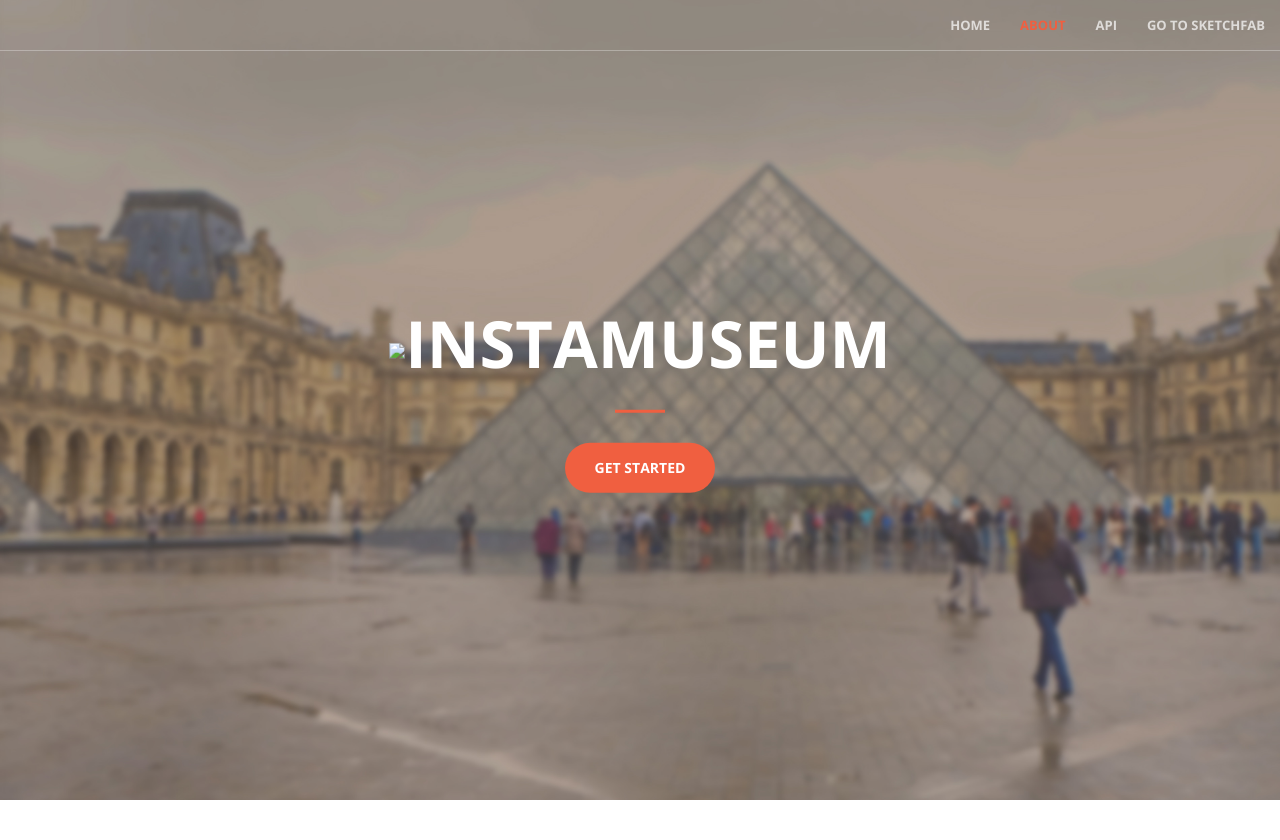
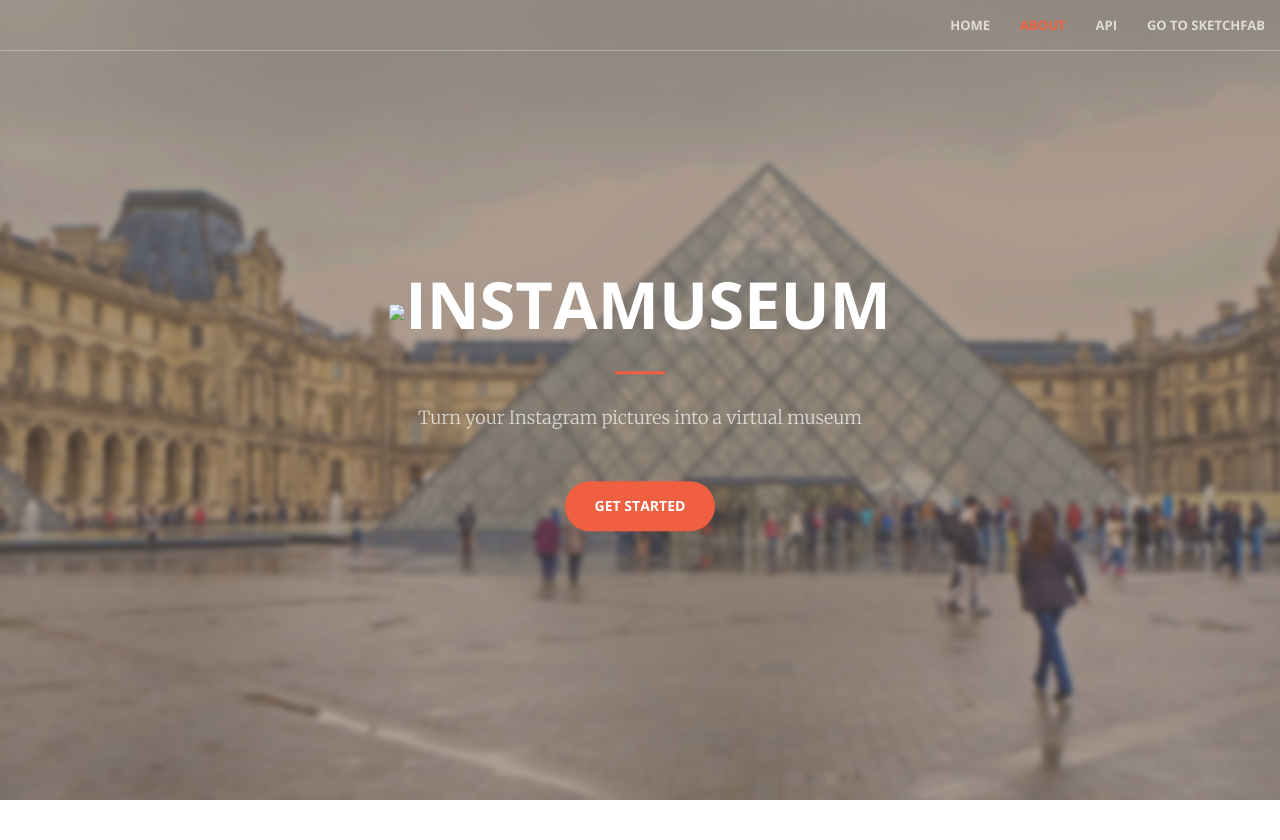
Before and after one commit to sylvinus/imgfab, a Flask app: template templates/instamuseum/index.html in a window 1280 px wide; the page is wider, and only the part inside the window is pictured. Shown: the top 840 px of that part. Run offline with Flask 2, Linux system fonts and the light colour scheme; the template is opened without the code that fills it: most values are stand-ins (such as "Sample title", 1, 10 or a date in 2020); some libraries are stand-ins or nearby versions.

Commit message:
Update index.html

```diff
--- a/templates/instamuseum/index.html
+++ b/templates/instamuseum/index.html
@@ -11,11 +11,11 @@
 
     <meta name="twitter:card" content="summary" />
     <meta property="twitter:url" content="http://www.instamuseum.com" />
-    <meta property="twitter:image" content="http://www.instamuseum.com/static/instamuseum/img/header.jpg" />
+    <meta property="twitter:image" content="{{ url_for('static', filename='instamuseum/img/thumbnail.jpg') }}" />
 
 
     <meta property="og:title" content="Instamuseum: Turn Your Instagram Photos into a Virtual Reality Gallery"/>
-    <meta property="og:image" content="http://www.instamuseum.com/static/instamuseum/img/header.jpg"/>
+    <meta property="og:image" content="{{ url_for('static', filename='instamuseum/img/thumbnail.jpg') }}"/>
     <meta property="og:site_name" content="Instamuseum"/>
     <meta property="og:description" content="Turn your Instagram pictures into a virtual museum in one click. Walk into your photo gallery in VR."/>
 
@@ -80,11 +80,9 @@
             <div class="header-content-inner">
                 <h1 style="font-size: 60px;"><img src="{{ url_for('static', filename='instamuseum/img/favicon.ico') }}" style="height:100px"/>Instamuseum</h1>
                 <hr>
-              <div style="display:none">  <p>Turn your Instagram pictures into a virtual museum in one click! </p>
-                <p>Your Instagram, in VR</p>
-                <p>Walk into your Instagram gallery</p>
-                <p>Turn Your Instagram Photos into a Virtual Reality Gallery</p>
-                </div>
+              <div>
+                <p>Turn your Instagram pictures into a virtual museum</p>
+              </div>
                 <a href="#start" class="btn btn-primary btn-xl page-scroll">Get Started</a>
             </div>
         </div>
```
